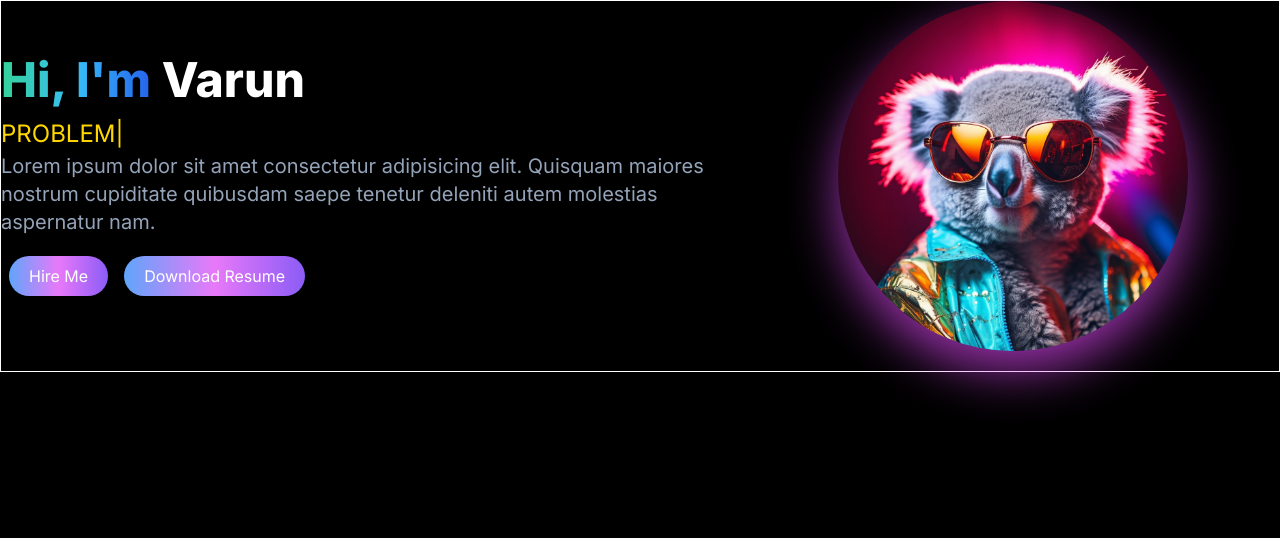
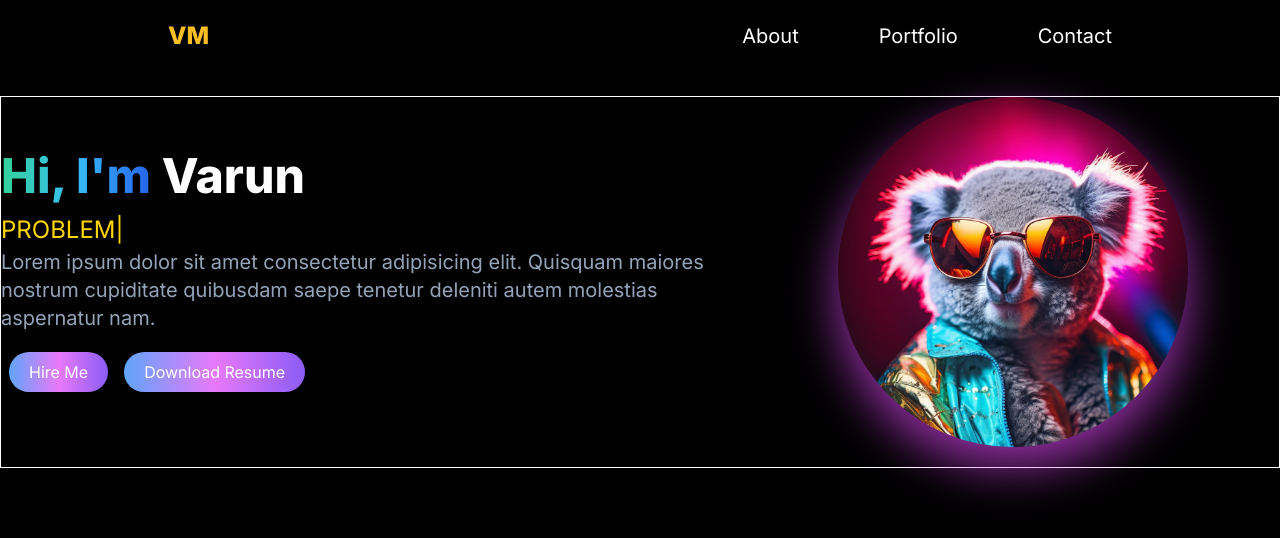
Before and after one commit to DustyDogCodex/nextjs-portfolio, a Next.js app: page / in a window 1280 px wide. Shown: the top 538 px of the page. Built offline with nearby package versions, Linux system fonts and the light colour scheme.

Commit message:
added useMediaQuery hook and navbar from my portfolio website. Styled navbar to fit this project

```diff
--- a/src/app/components/Hero.tsx
+++ b/src/app/components/Hero.tsx
@@ -29,7 +29,11 @@ function Hero() {
                     ]}
                     wrapper="span"
                     speed={50}
-                    style={{ fontSize: '1.5em', display: 'inline-block', color:'gold' }}
+                    style={{
+                        fontSize: '1.5em',
+                        display: 'inline-block',
+                        color:'gold'
+                    }}
                     repeat={Infinity}
                 />
 
--- /dev/null
+++ b/src/app/components/Navbar.tsx
@@ -0,0 +1,150 @@
+import { useState, useEffect } from 'react'
+import useMediaQuery from '../hooks/useMediaQuery'
+import AnchorLink from "react-anchor-link-smooth-scroll"
+import { FontAwesomeIcon } from '@fortawesome/react-fontawesome'
+import { faBars, faX } from '@fortawesome/free-solid-svg-icons'
+import Link from 'next/link'
+
+type LinkProps = {
+    page: string,
+    currentPage: string,
+    setCurrentPage: (page: string) => void
+}
+
+const SmoothLink = ({ page, currentPage, setCurrentPage }: LinkProps) => {
+    //page names will be capitalised for display. This will convert them to lowercase so they can accurately be compared for conditional rendering.
+    const lowerCasePage = page.toLowerCase()
+
+    return(
+        <AnchorLink
+            className={`${currentPage === lowerCasePage ? "text-amber-400" : ""} text-xl text-white cursor-pointer hover:text-amber-400 transition duration-500 hover:no-underline`}
+            href={`#${lowerCasePage}`}
+            onClick={() => setCurrentPage(lowerCasePage)}
+        >
+            {page}
+        </AnchorLink>
+    )
+}
+
+function NavBar({ currentPage, setCurrentPage }: LinkProps) {
+    //using state to toggle navbar menu
+    const [ menuToggled, setMenuToggled ] = useState<boolean>(false)
+
+    //checking to see if window is above a small screen with custom hook
+    const aboveSmallScreens: boolean = useMediaQuery("(min-width: 768px)")
+
+    //determining if navbar is at top of page or not.
+    const [ topOfPage, setTopOfPage ] = useState(true)
+
+    useEffect(() => {
+        //using handleScroll to determine if user is browsing top section of the website
+        //this is done to control the background color of the navbar. If user scrolls down the website, bg color changes to red
+        const handleScroll = () => {
+            window.scrollY === 0 ? setTopOfPage(true) : setTopOfPage(false)
+        }
+        window.addEventListener('scroll', handleScroll)
+        return () => window.removeEventListener('scroll', handleScroll)
+    }, [])
+
+    return (
+        <nav
+            className={`${topOfPage ? "" : "bg-fuchsia-500"} fixed top-0 z-40 w-full flex items-center justify-center`}
+        >
+            <div
+                className='w-full flex items-center justify-between py-5 px-10 lg:w-4/5'
+            >
+                {/* brand logo and name */}
+                <div
+                    className='flex items-center justify-center'
+                >
+                    <Link
+                        href='#home'
+                        className='text-2xl text-amber-400 font-extrabold'
+                    >
+                        VM
+                    </Link>
+                </div>
+
+                {/* menu options */}
+                {aboveSmallScreens
+                    ?
+                    <div className="flex justify-between gap-20">
+                        <SmoothLink
+                            page="About"
+                            currentPage={currentPage}
+                            setCurrentPage={setCurrentPage}
+                        />
+                        <SmoothLink
+                            page="Portfolio"
+                            currentPage={currentPage}
+                            setCurrentPage={setCurrentPage}
+                        />
+                        <SmoothLink
+                            page="Contact"
+                            currentPage={currentPage}
+                            setCurrentPage={setCurrentPage}
+                        />
+                    </div>
+                    :
+                    /* this is what NavBar will look like for smaller screens when menu is toggled off */
+                    <button
+                        className="rounded-full p-2 flex items-center justify-center hover:scale-125 transition duration-300"
+                        onClick={() => setMenuToggled(true)}
+                    >
+                        <FontAwesomeIcon
+                            icon={faBars}
+                            style={{color: "#f5c211", height:'30px', width:'30px'}}
+                        />
+                    </button>
+                }
+
+                {/* toggleable side menu for small/mobile screens */}
+                {/* menu will slide in from top when user clicks the menu icon */}
+                {/* after user clicks on a link, the menu will close automatically */}
+                {(
+                    <div
+                        className={`${ aboveSmallScreens ? 'hidden' : '' } fixed ${ menuToggled ? 'top-0' : '-top-[250px]'} h-[250px] right-0 w-full bg-fuchsia-500 rounded-b-xl ease-in-out duration-700`}
+                    >
+                        {/* X button on top to close menu */}
+                        <div className="flex justify-end px-4 pt-5 mr-8">
+                            <button
+                                onClick={() => setMenuToggled(!menuToggled)}
+                                className="p-2 rounded-full flex items-center"
+                            >
+                                <FontAwesomeIcon
+                                    icon={faX}
+                                    style={{color: "#f5c211", height:'30px', width:'30px'}}
+                                />
+                            </button>
+                        </div>
+
+                        {/* links inside menu */}
+                        <div
+                            className="flex flex-col items-center gap-8 text-2xl"
+                            /* closes menu after a link is clicked */
+                            onClick={() => setMenuToggled(!menuToggled)}
+                        >
+                            <SmoothLink
+                                page="About"
+                                currentPage={currentPage}
+                                setCurrentPage={setCurrentPage}
+                            />
+                            <SmoothLink
+                                page="Portfolio"
+                                currentPage={currentPage}
+                                setCurrentPage={setCurrentPage}
+                            />
+                            <SmoothLink
+                                page="Contact"
+                                currentPage={currentPage}
+                                setCurrentPage={setCurrentPage}
+                            />
+                        </div>
+                    </div>
+                )}
+            </div>
+        </nav>
+    )
+}
+
+export default NavBar
--- /dev/null
+++ b/src/app/hooks/useMediaQuery.tsx
@@ -0,0 +1,32 @@
+import { useState, useEffect } from "react"
+
+//creating a custom hook for watching and updating media queries as different components will respond to different media breakpoints.
+const useMediaQuery = (query: string) => {
+    //watching for when screen hits a partiuclar media breakpoint so the website can respond to it.
+    const [ matches, setMatches ] = useState(false)
+
+    useEffect(() => {
+        //finding and storing media query object using matchMedia() method in media variable
+        //this will be used to update media queries as user browses through the website
+        const media = window.matchMedia(query)
+
+        //if current media query is not the same as the one stored in state variable matches, we update it
+        //this is done to grab the media query for the window when the website loads for the first time on a user's browser
+        if( media.matches !== matches ){
+            setMatches(media.matches)
+        }
+
+        //once the initial media queries for a screen are acquired, any resizing of the window/screen needs to update the current media query.
+        //this is done through the event listeners below
+        const listener = () => setMatches(media.matches)
+        //setting matches to cuurent media query when window is resized
+        window.addEventListener("resize", listener)
+
+        //removing eventListener because its only needed when window is resized
+        return () => window.removeEventListener("resize", listener)
+    }, [ matches, query ])
+
+    return matches
+}
+
+export default useMediaQuery
--- a/src/app/page.tsx
+++ b/src/app/page.tsx
@@ -1,9 +1,20 @@
+'use client'
 import Hero from './components/Hero'
+import NavBar from './components/Navbar'
+import { useState } from 'react'
 
 export default function Home() {
+    //using state to identify the current page the user is browser
+    const [ currentPage, setCurrentPage ] = useState<string>('home')
+
     return (
         <main className="flex min-h-screen flex-col items-center bg-black text-white mx-auto">
-            <div className='container'>
+            <NavBar
+                page='N/A'
+                currentPage={currentPage}
+                setCurrentPage={setCurrentPage}
+            />
+            <div className='container mt-24'>
                 <Hero />
             </div>
         </main>
```
Also changed, not shown: package.json (+8 -0 lines), 1 other file (tests, documents, lock files or other folders).
